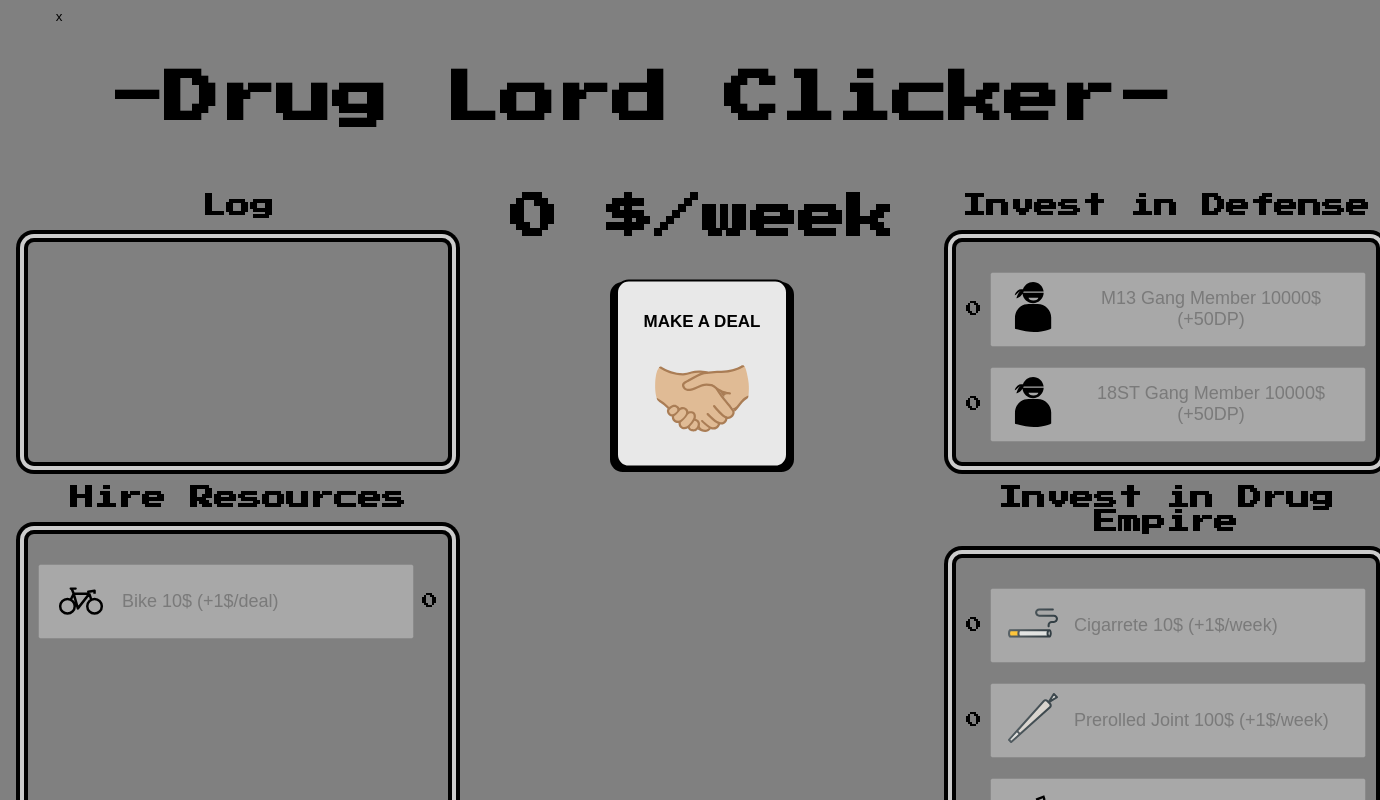
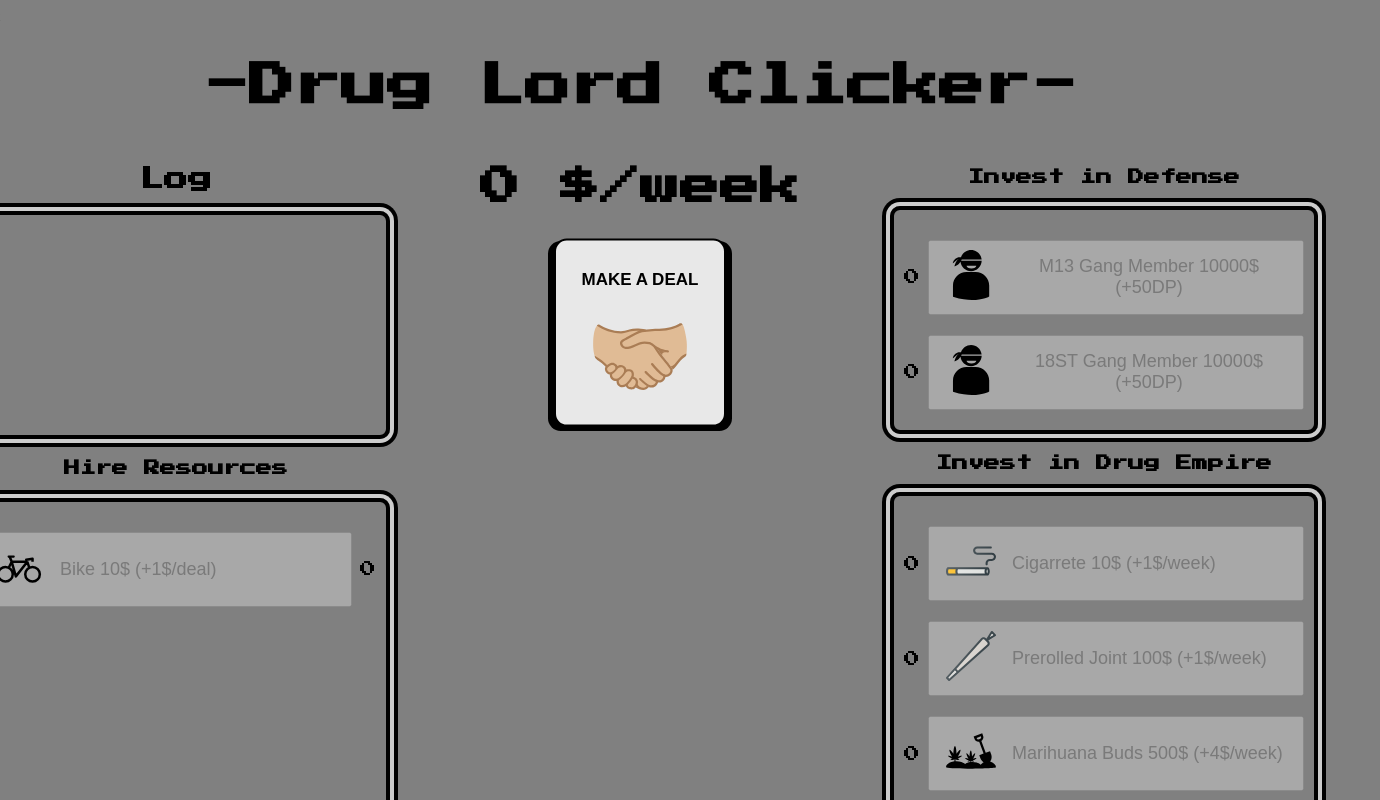
Before and after one commit to xperezb/clicker, an Angular app: page / in a window 1280 px wide. Shown: the top 800 px of the page, 1380 px wide, since content can reach past the window. Built offline with nearby package versions, Linux system fonts and the light colour scheme; grey boxes are pictures that could not be loaded.

Commit message:
fix styles

```diff
--- a/src/app/app.component.css
+++ b/src/app/app.component.css
@@ -6,7 +6,7 @@
 }
 
 .title {
-  font-size: 56px;
+  font-size: 46px;
 }
 
 .bottom {
--- a/src/app/components/score/score.component.css
+++ b/src/app/components/score/score.component.css
@@ -1,4 +1,4 @@
 h2 {
-  font-size: 48px;
+  font-size: 40px;
   margin-top: 20px;
 }
--- a/src/app/components/upgrades/upgrades.component.html
+++ b/src/app/components/upgrades/upgrades.component.html
@@ -1,6 +1,6 @@
 <div class="master__container">
   <div class="title">
-    <h2>{{ title }}</h2>
+    <h4>{{ title }}</h4>
   </div>
 
   <div class="container" [style.height]="height">
--- a/src/styles.css
+++ b/src/styles.css
@@ -4,4 +4,6 @@
 body {
   font-family: 'Press Start 2P', cursive;
   background-color: grey;
+  display: flex;
+  justify-content: center;
 }
```
